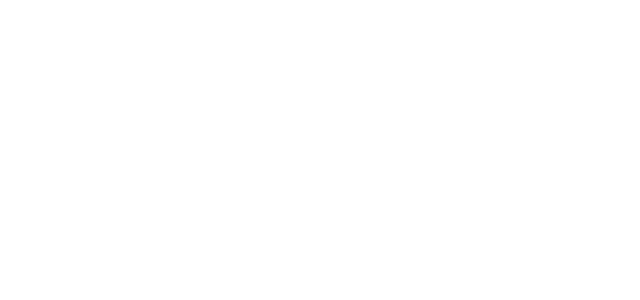
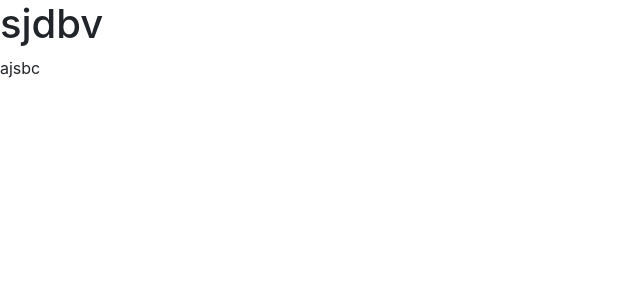
Before and after one commit to chaman-bhalani/Brilliantearth, a React (Vite) app: page /custom-engagement-rings in a window 1280 px wide. Before the commit this address had no page. Shown: the top 300 px of the page, without its empty margins (0-640 px from the left). Built offline with nearby package versions, Linux system fonts and the light colour scheme.

Commit message:
New Page

```diff
--- a/src/App.jsx
+++ b/src/App.jsx
@@ -11,6 +11,7 @@ import About from "./pages/About";
 import ReadyToShip from "./pages/ReadyToShip";
 import SignatureCollections from "./pages/SignatureCollections";
 import TopTwentyEngagementRings from "./pages/TopTwentyEngagementRings";
+import CustomEngagementRing from "./pages/CustomEngagementRing";
 
 function App() {
   return (
@@ -21,6 +22,7 @@ function App() {
         <Route path="/ready-to-ship" element={<ReadyToShip />} />
         <Route path="/signature-collection" element={<SignatureCollections />} />
         <Route path="/top-20"  element={<TopTwentyEngagementRings />} />
+        <Route path="/custom-engagement-rings" element={<CustomEngagementRing/>} />
 
         <Route path="/wedding-rings" element={<WeddingRings />} />
         <Route path="/diamonds" element={<Diamonds />} />
--- /dev/null
+++ b/src/pages/CustomEngagementRing.jsx
@@ -0,0 +1,13 @@
+import React from "react";
+
+const CustomEngagementRing = () => {
+  return (
+    <>
+      <div>
+        <h1>sjdbv</h1>
+        <p>ajsbc</p>
+      </div>
+    </>
+  );
+};
+export default CustomEngagementRing;
```
